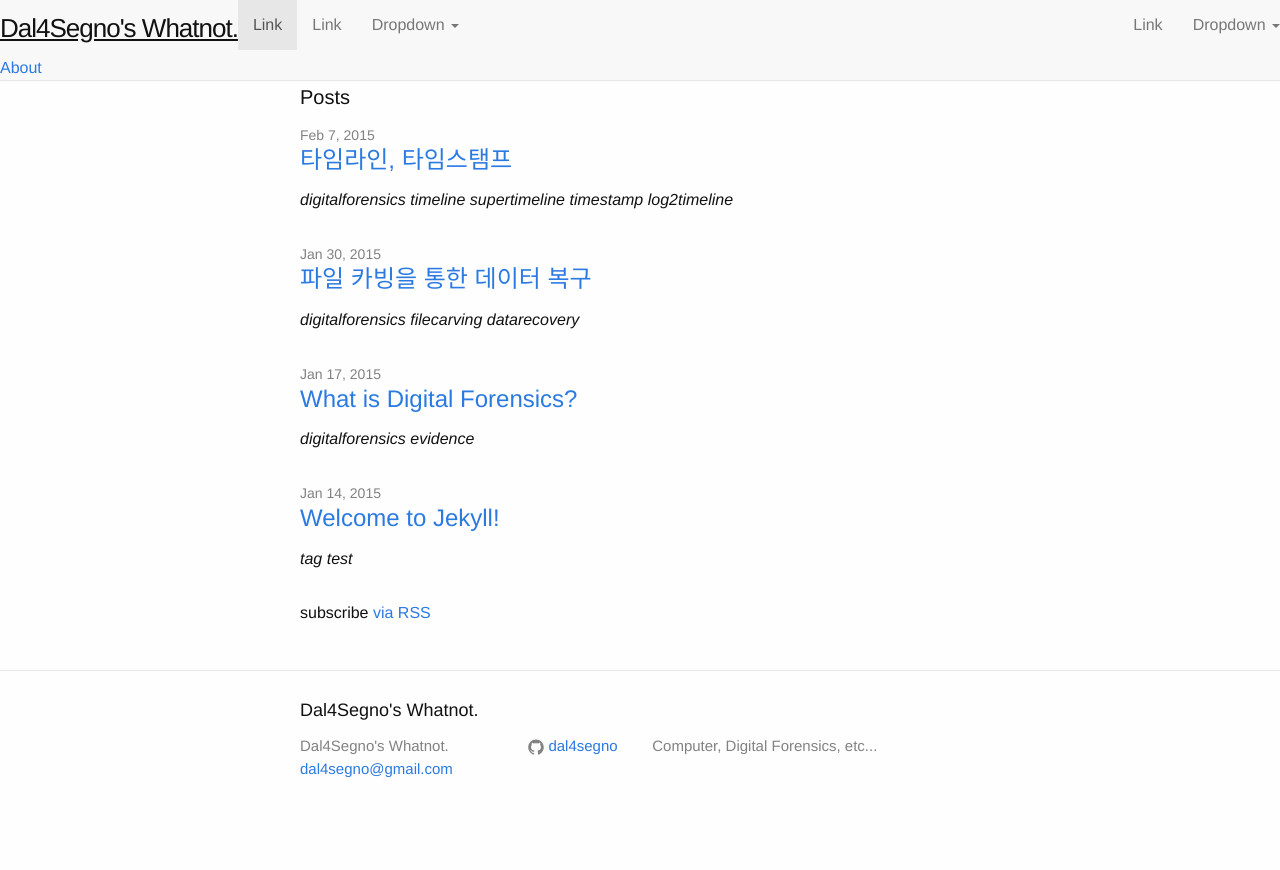
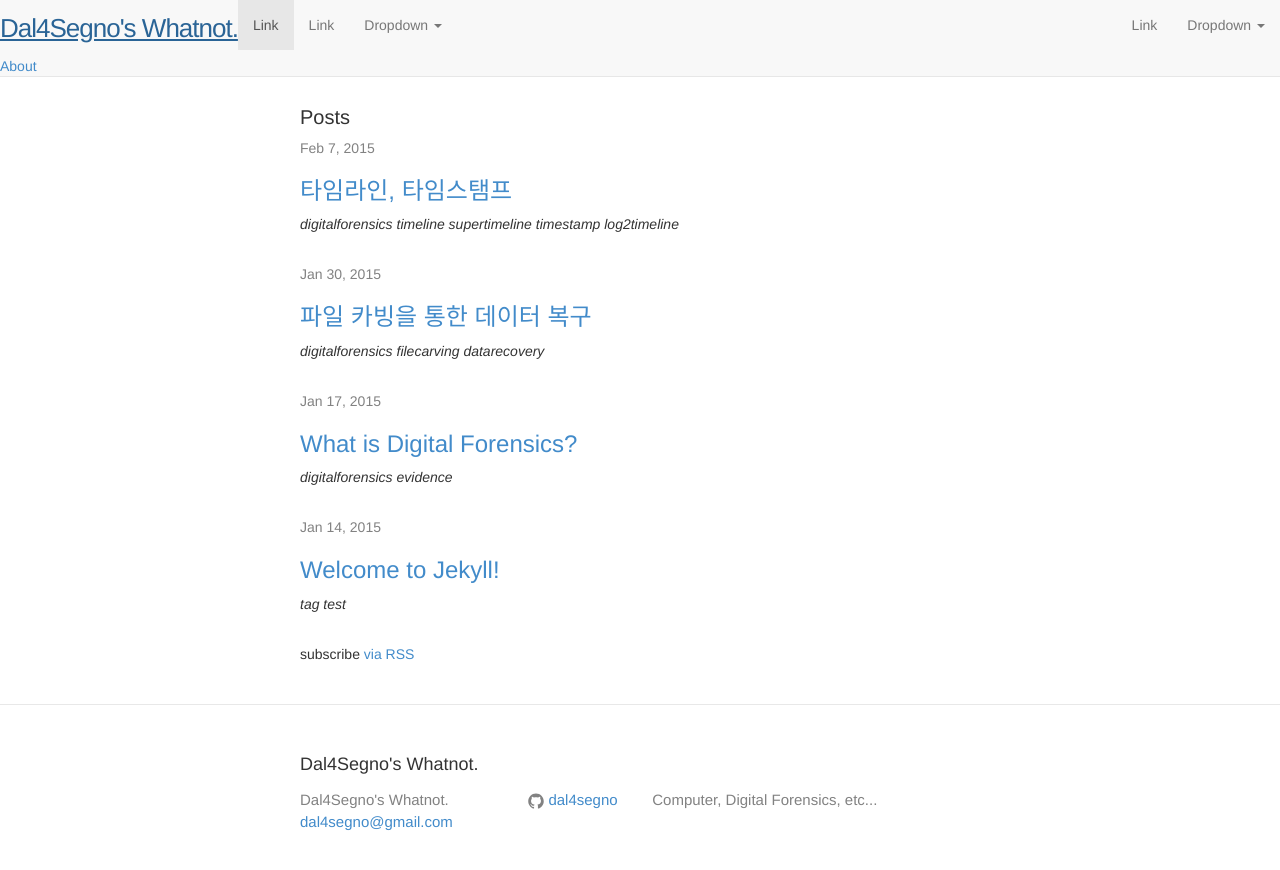
Before and after one commit to Dal4Segno/dal4segno.github.com, a Jekyll site: the page built from index.html, in a window 1280 px wide. Shown: the top 870 px of the page. Built offline with Jekyll 4.4.1, drawn with Linux system fonts in a browser that asks for light colours; nearby versions of some CDN libraries; some web fonts are replaced; library files that are not in the unit come from our copies; Markdown is read by kramdown in place of the engine named in the settings; the list of posts is cut into pages by our own code.

Commit message:
Bootstrap link

```diff
--- a/_includes/head.html
+++ b/_includes/head.html
@@ -6,9 +6,8 @@
   <title>{% if page.title %}{{ page.title }}{% else %}{{ site.title }}{% endif %}</title>
   <meta name="description" content="{% if page.excerpt %}{{ page.excerpt | strip_html | strip_newlines | truncate: 160 }}{% else %}{{ site.description }}{% endif %}">
 
-  <link rel="stylesheet" type="text/css" href="./mybootstrap.css">
-  <link rel="stylesheet" type="text/css" href="./_includes/bootstrap.min.css">
   <link rel="stylesheet" href="{{ "/css/main.css" | prepend: site.baseurl }}">
+  <link rel="stylesheet" href="{{ "/css/bootstrap.min.css" | prepend: site.baseurl }}">
   <link rel="canonical" href="{{ page.url | replace:'index.html','' | prepend: site.baseurl | prepend: site.url }}">
   <link rel="alternate" type="application/rss+xml" title="{{ site.title }}" href="{{ "/feed.xml" | prepend: site.baseurl | prepend: site.url }}" />
   {% include google_analytics.html %}
```
Also changed, not shown: css/bootstrap-theme.css (renamed from _includes/bootstrap-theme.css), css/bootstrap-theme.min.css (renamed from _includes/bootstrap-theme.min.css), css/bootstrap.css (renamed from _includes/bootstrap.css), css/bootstrap.min.css (renamed from _includes/bootstrap.min.css).
